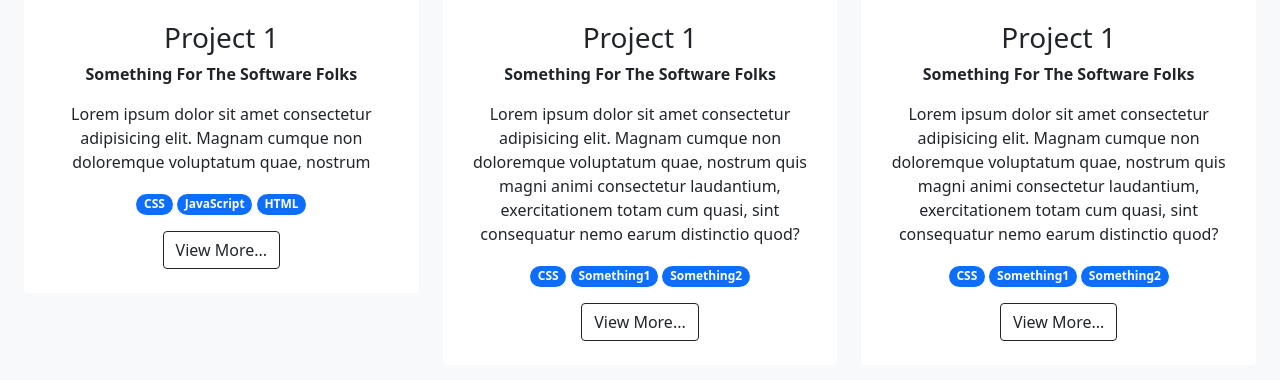
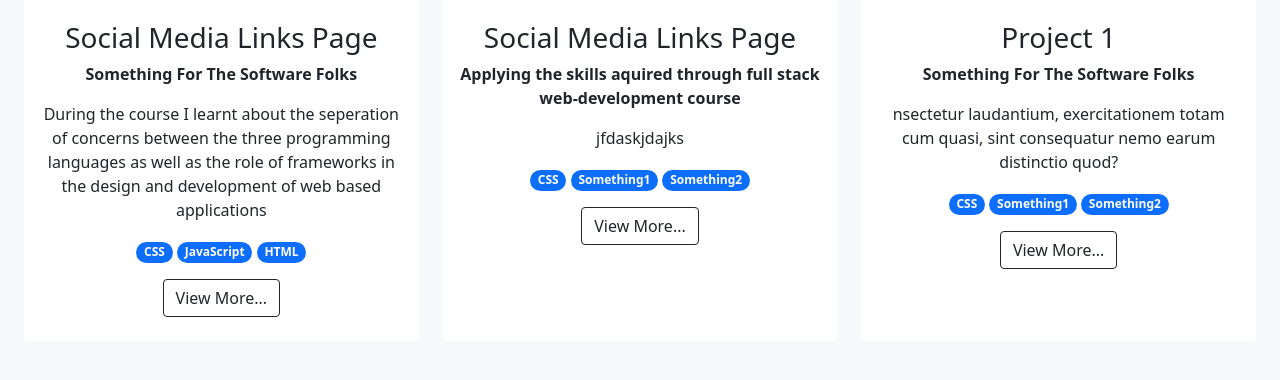
Before and after one commit to kishan-parmar23/portfolio, a website: page index.html in a window 1280 px wide. Shown: the part 432-812 px from the top of the page. Drawn offline with nearby package versions, Linux system fonts and the light colour scheme.

Commit message:
Updated the card structure to be aligned and updated text to be better

```diff
--- a/index.html
+++ b/index.html
@@ -39,13 +39,13 @@
                 <p>Below are a few sample project to outline my skill sets</p>
             </div>
             <div class="row my-5 pt-4 pb-10 px-4 justify-content-center">
-                <div class="col-8 col-lg-4 col-xl- 3">
+                <div class="card-group col-8 col-lg-4 col-xl- 3">
                     <div class="card border-0">
                         <img src="./images/8xn5NU01JDK.png" class="card-image-top" alt="...">
                         <div class="card-body text-center py-4">
-                            <h3>Project 1</h3>
+                            <h3>Social Media Links Page</h3>
                             <p><strong>Something For The Software Folks</strong></p>
-                            <p>Lorem ipsum dolor sit amet consectetur adipisicing elit. Magnam cumque non doloremque voluptatum quae, nostrum </p>
+                            <p>During the course I learnt about the seperation of concerns between the three programming languages as well as the role of frameworks in the design and development of web based applications</p>
                               <span class="badge rounded-pill bg-primary">CSS</span>
                               <span class="badge rounded-pill bg-primary">JavaScript</span>
                               <span class="badge rounded-pill bg-primary">HTML</span>
@@ -54,13 +54,13 @@
                         </div>
                     </div>
                 </div>
-                <div class="col-8 col-lg-4 col-xl- 3">
+                <div class="card-group col-8 col-lg-4 col-xl- 3">
                     <div class="card border-0">
                         <img src="./images/Inverse Logo.png" class="card-image-top"  alt="...">
                         <div class="card-body text-center py-4">
-                            <h3>Project 1</h3>
-                            <p><strong>Something For The Software Folks</strong></p>
-                            <p>Lorem ipsum dolor sit amet consectetur adipisicing elit. Magnam cumque non doloremque voluptatum quae, nostrum quis magni animi consectetur laudantium, exercitationem totam cum quasi, sint consequatur nemo earum distinctio quod?</p>
+                            <h3>Social Media Links Page</h3>
+                            <p><strong>Applying the skills aquired through full stack web-development course</strong></p>
+                            <p>jfdaskjdajks</p>
                             <p>
                               <span class="badge rounded-pill bg-primary">CSS</span>
                               <span class="badge rounded-pill bg-primary">Something1</span>
@@ -70,13 +70,13 @@
                         </div>
                     </div>
                 </div>
-                <div class="col-8 col-lg-4 col-xl- 3">
+                <div class="card-group col-8 col-lg-4 col-xl- 3">
                     <div class="card border-0">
                         <img src="./images/Inverse Logo.png" class="card-image-top"  alt="...">
                         <div class="card-body text-center py-4">
                             <h3>Project 1</h3>
                             <p><strong>Something For The Software Folks</strong></p>
-                            <p>Lorem ipsum dolor sit amet consectetur adipisicing elit. Magnam cumque non doloremque voluptatum quae, nostrum quis magni animi consectetur laudantium, exercitationem totam cum quasi, sint consequatur nemo earum distinctio quod?</p>
+                            <p>nsectetur laudantium, exercitationem totam cum quasi, sint consequatur nemo earum distinctio quod?</p>
                             <p>
                               <span class="badge rounded-pill bg-primary">CSS</span>
                               <span class="badge rounded-pill bg-primary">Something1</span>
```
